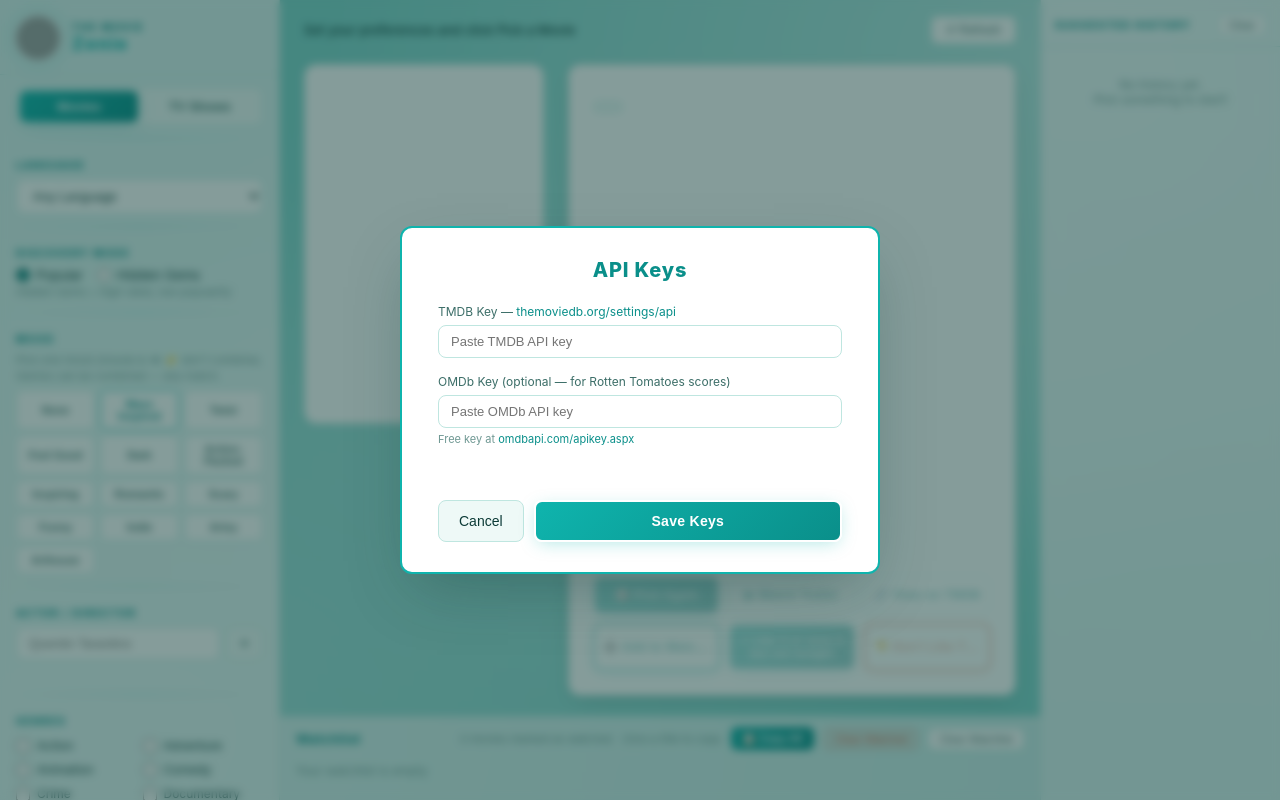
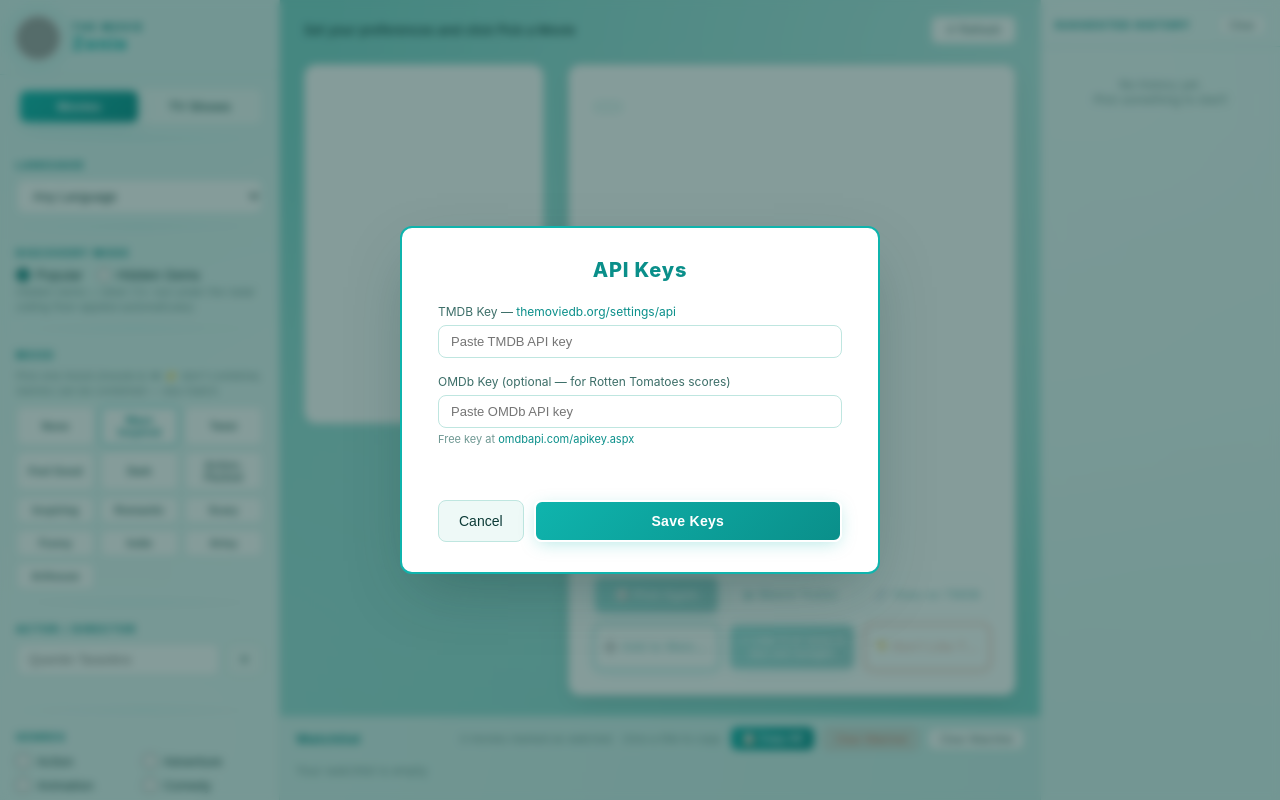
Before and after one commit to maxxzamani-create/movie-picker, a Flask app: page / in a window 1280 px wide. Run offline with Flask 3, Linux system fonts and the light colour scheme; data that the repository does not hold is empty; grey boxes are pictures that could not be loaded.

Commit message:
Make Hidden Gems actually good; never repeat a title in a session
Hidden Gems previously honored only the user's min-rating slider
(default 4.0), so random-page selection often surfaced low-rated
obscure filler — obscure, but not a gem. Now Hidden Gems enforces a
7.0 rating floor automatically (movies and TV) on top of the existing
popularity cap, and the UI hint says so.

Session no-repeat: the frontend tracks every title shown since page
load (separate movie/TV ID sets) and sends the IDs with each pick;
the server merges them into the exclusion set alongside watched and
disliked. If the pool runs dry, the status message explains that a
refresh clears session history. session_seen rides only on pick
requests so it never pollutes saved prefs.

Co-Authored-By: Claude Opus 4.8 <noreply@anthropic.com>

```diff
--- a/server.py
+++ b/server.py
@@ -152,10 +152,18 @@ def pick():
         if result:
             actor_id = result[0]
 
-    # Exclusions — never re-suggest watched/disliked items
+    # Exclusions — never re-suggest watched/disliked items, and never
+    # repeat a title already shown in this browser session (the frontend
+    # tracks what it has displayed and sends the IDs with each pick).
     watched_ids   = {w["id"] for w in prefs.get("watched",  [])}
     disliked_ids  = {d["id"] for d in prefs.get("disliked", [])}
-    excluded_ids  = watched_ids | disliked_ids
+    session_seen  = set()
+    for sid in data.get("session_seen", []):
+        try:
+            session_seen.add(int(sid))
+        except (TypeError, ValueError):
+            continue
+    excluded_ids  = watched_ids | disliked_ids | session_seen
 
     disliked_genres = prefs.get("disliked_genres", {})
     avoided_genres  = {int(gid) for gid, cnt in disliked_genres.items()
--- a/static/app.js
+++ b/static/app.js
@@ -8,6 +8,9 @@ let state = {
   mediaType:     "movie",     // "movie" | "tv"
   indie:         false,       // ★ Indie genre checkbox (applies TMDB indie keyword)
   badass:        false,       // ⚡ Badass genre checkbox (curated director list + rating floor)
+  // Titles already shown this session — never repeated until page reload.
+  // Movie and TV IDs live in separate TMDB namespaces, so track separately.
+  sessionSeen:   { movie: new Set(), tv: new Set() },
 };
 
 /* ── API helpers ───────────────────────────────────────────────────────── */
@@ -311,14 +314,22 @@ async function pickMovie() {
   pickBtn.textContent = "Searching…";
   document.getElementById("btn-pick-again").disabled = true;
 
-  const prefs = collectPrefs();
+  // session_seen rides along with the pick request ONLY (not saved prefs):
+  // the server excludes these IDs so a session never repeats a title.
+  const seen  = state.sessionSeen[state.mediaType];
+  const prefs = { ...collectPrefs(), session_seen: [...seen] };
   try {
     const result = await post("/api/pick", prefs);
     if (result.error) {
-      setStatus(result.error);
+      let msg = result.error;
+      if (msg.startsWith("No ") && seen.size > 0) {
+        msg += ` (You've already been shown ${seen.size} this session — refresh the page to allow repeats.)`;
+      }
+      setStatus(msg);
     } else {
       displayMovie(result);
       state.currentMovie = result;
+      seen.add(result.id);
       setStatus(`Here's your pick!${result.popularity < 15 ? "  ✨ Hidden Gem" : ""}`);
     }
   } catch (e) {
--- a/templates/index.html
+++ b/templates/index.html
@@ -74,7 +74,7 @@
           <label><input type="radio" name="discovery" value="0" checked> Popular</label>
           <label><input type="radio" name="discovery" value="1"> Hidden Gems</label>
         </div>
-        <div class="hint-text">Hidden Gems = high rated, low popularity</div>
+        <div class="hint-text">Hidden Gems = rated 7.0+ but under the radar (rating floor applied automatically)</div>
       </div>
       <div class="sep"></div>
 
--- a/tmdb.py
+++ b/tmdb.py
@@ -289,7 +289,12 @@ def fetch_random_movie(api_key: str, genre_ids: list[int], year_from: int,
         "page": 1,
     }
     if hidden_gem:
+        # A hidden gem is GOOD but under the radar — obscure alone isn't
+        # enough. Enforce a 7.0 rating floor (the random-page selection
+        # otherwise dredges up low-rated filler from deep result pages)
+        # and keep popularity capped so blockbusters stay out.
         params["popularity.lte"] = 20
+        params["vote_average.gte"] = max(min_rating, 7.0)
 
     if genre_ids:
         params["with_genres"] = "|".join(str(g) for g in genre_ids)  # | = OR logic
@@ -454,7 +459,9 @@ def fetch_random_tv(api_key: str, genre_ids: list[int], year_from: int,
         "page": 1,
     }
     if hidden_gem:
+        # Same principle as movies: gems must be good, not just obscure.
         params["popularity.lte"] = 15
+        params["vote_average.gte"] = max(min_rating, 7.0)
 
     if genre_ids:
         params["with_genres"] = "|".join(str(g) for g in genre_ids)
```
